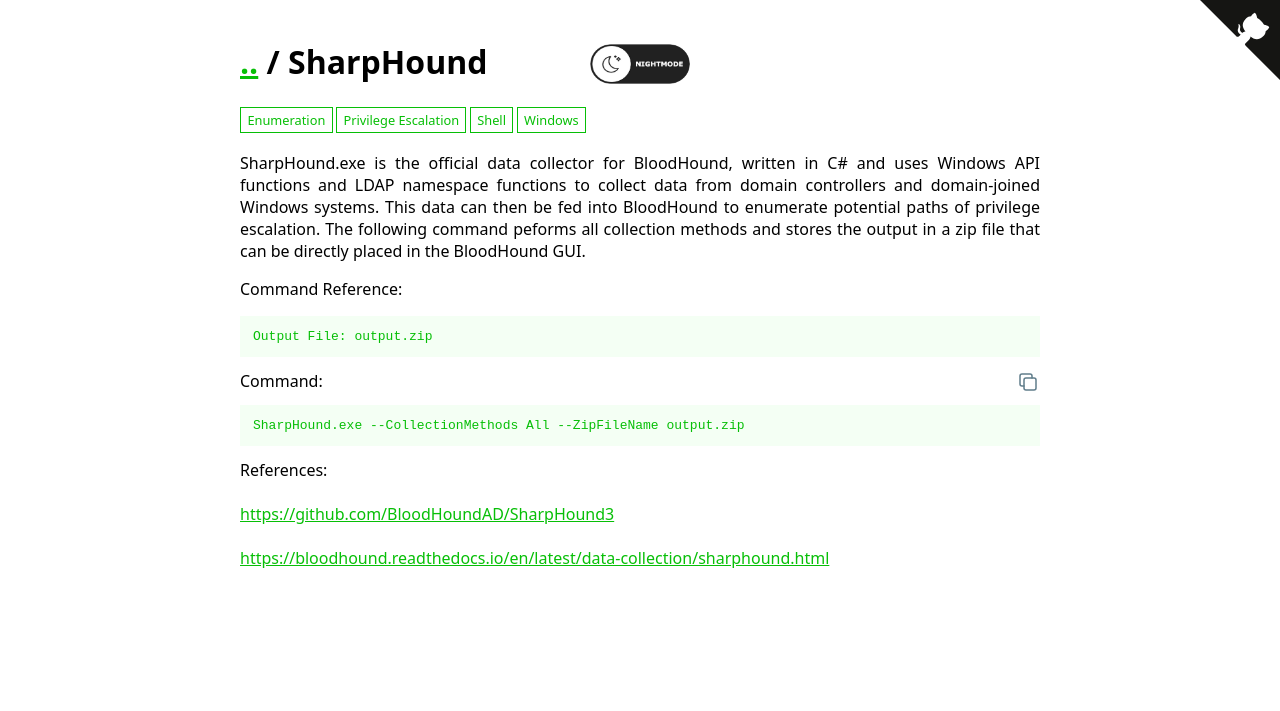
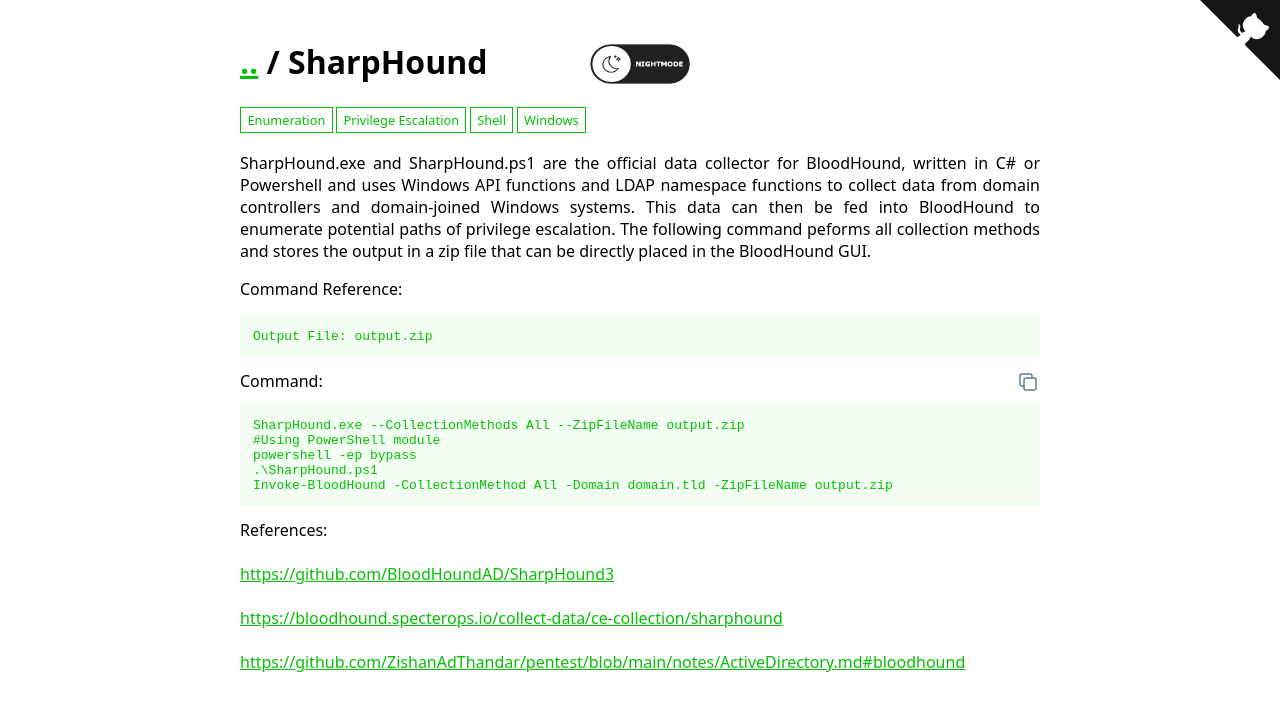
Before and after one commit to WADComs/WADComs.github.io, a Jekyll site: the page built from _wadcoms/SharpHound.md, in a window 1280 px wide. Shown: the top 711 px of the page. Built offline with Jekyll 4.4.1, drawn with Linux system fonts in a browser that asks for light colours.

Commit message:
Update SharpHound.md

```diff
--- a/_wadcoms/SharpHound.md
+++ b/_wadcoms/SharpHound.md
@@ -1,6 +1,6 @@
 ---
 description: |
-  SharpHound.exe is the official data collector for BloodHound, written in C# and uses Windows API functions and LDAP namespace functions to collect data from domain controllers and domain-joined Windows systems. This data can then be fed into BloodHound to enumerate potential paths of privilege escalation. The following command peforms all collection methods and stores the output in a zip file that can be directly placed in the BloodHound GUI.
+  SharpHound.exe and SharpHound.ps1 are the official data collector for BloodHound, written in C# or Powershell and uses Windows API functions and LDAP namespace functions to collect data from domain controllers and domain-joined Windows systems. This data can then be fed into BloodHound to enumerate potential paths of privilege escalation. The following command peforms all collection methods and stores the output in a zip file that can be directly placed in the BloodHound GUI.
 
   Command Reference:
 
@@ -8,6 +8,10 @@ description: |
 
 command: |
   SharpHound.exe --CollectionMethods All --ZipFileName output.zip
+  #Using PowerShell module
+  powershell -ep bypass
+  .\SharpHound.ps1
+  Invoke-BloodHound -CollectionMethod All -Domain domain.tld -ZipFileName output.zip
 items:
   - Shell
 OS:
@@ -17,5 +21,6 @@ attack_types:
   - Enumeration
 references:
   - https://github.com/BloodHoundAD/SharpHound3
-  - https://bloodhound.readthedocs.io/en/latest/data-collection/sharphound.html
+  - https://bloodhound.specterops.io/collect-data/ce-collection/sharphound
+  - https://github.com/ZishanAdThandar/pentest/blob/main/notes/ActiveDirectory.md#bloodhound
 ---
```
